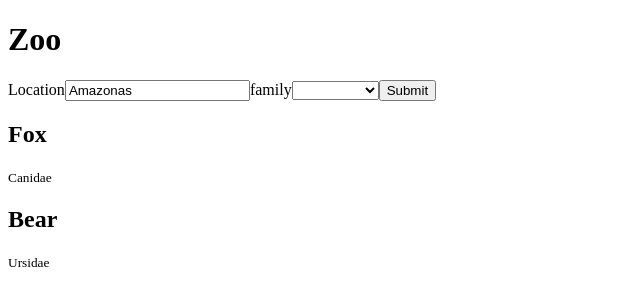
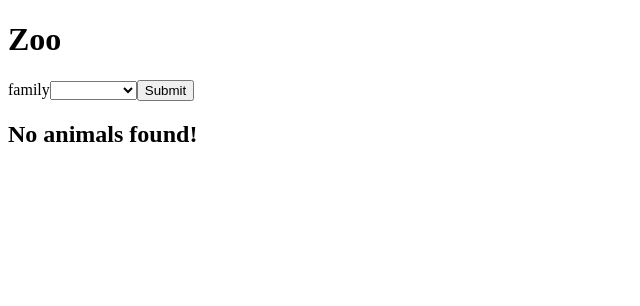
Before and after one commit to allenjoseph/hello-react, a React (Vite) app: page / in a window 1280 px wide. Shown: the top 306 px of the page, without its empty margins (0-640 px from the left). Built offline with nearby package versions, Linux system fonts and the light colour scheme.

Commit message:
feat(hooks): add useEffect hook to fetch data

```diff
--- a/src/Animal.js
+++ b/src/Animal.js
@@ -2,7 +2,15 @@ const Animal = (props) => {
   return (
     <div>
       <h2>{props.name}</h2>
-      <small>{props.family}</small>
+      {props.description}
+      <small>
+        <strong>Class: </strong>
+        {props.class}
+      </small>
+      <small>
+        <strong>Order: </strong>
+        {props.order}
+      </small>
     </div>
   );
 };
--- a/src/App.js
+++ b/src/App.js
@@ -1,5 +1,4 @@
 import ReactDOM from "react-dom";
-import Animal from "./Animal";
 import SearchParams from "./SearchParams";
 
 const App = () => {
@@ -7,8 +6,6 @@ const App = () => {
     <div>
       <h1>Zoo</h1>
       <SearchParams />
-      <Animal name="Fox" family="Canidae"></Animal>
-      <Animal name="Bear" family="Ursidae"></Animal>
     </div>
   );
 };
--- a/src/SearchParams.js
+++ b/src/SearchParams.js
@@ -1,23 +1,16 @@
 import { useState } from "react";
+import SearchResult from "./SearchResult";
+import useAnimals from "./useAnimals";
 
 const FAMILIES = ["Felidae", "Canidae", "Ursidae", "Mustelidae"];
 
 const SearchParams = () => {
-  const [location, setLocation] = useState("Amazonas");
   const [family, setFamily] = useState("");
+  const [animals] = useAnimals(family);
 
   return (
     <div className="search-params">
       <form>
-        <label htmlFor="location">
-          Location
-          <input
-            id="location"
-            value={location}
-            onChange={(e) => setLocation(e.target.value)}
-            placeholder="Location"
-          />
-        </label>
         <label htmlFor="family">
           family
           <select
@@ -36,6 +29,7 @@ const SearchParams = () => {
         </label>
         <button>Submit</button>
       </form>
+      <SearchResult animals={animals} />
     </div>
   );
 };
--- /dev/null
+++ b/src/SearchResult.js
@@ -0,0 +1,17 @@
+const SearchResult = ({ animals }) => {
+  return (
+    <div>
+      {!animals.length ? (
+        <h2>No animals found!</h2>
+      ) : (
+        animals.map((o) => (
+          <div key={o.name}>
+            <h2>{o.name}</h2>
+          </div>
+        ))
+      )}
+    </div>
+  );
+};
+
+export default SearchResult;
--- /dev/null
+++ b/src/useAnimals.js
@@ -0,0 +1,22 @@
+import { useEffect, useState } from "react";
+
+export default function useAnimals(family) {
+  const [animals, setAnimals] = useState([]);
+
+  useEffect(() => {
+    if (!family) {
+      setAnimals([]);
+    } else {
+      requestAnimals();
+    }
+
+    async function requestAnimals() {
+      const res = await fetch(
+        `https://cors-anywhere.herokuapp.com/http://www.animaliarestapi.com/family/${family}`
+      );
+      setAnimals(await res.json());
+    }
+  }, [family]);
+
+  return [animals];
+}
```
